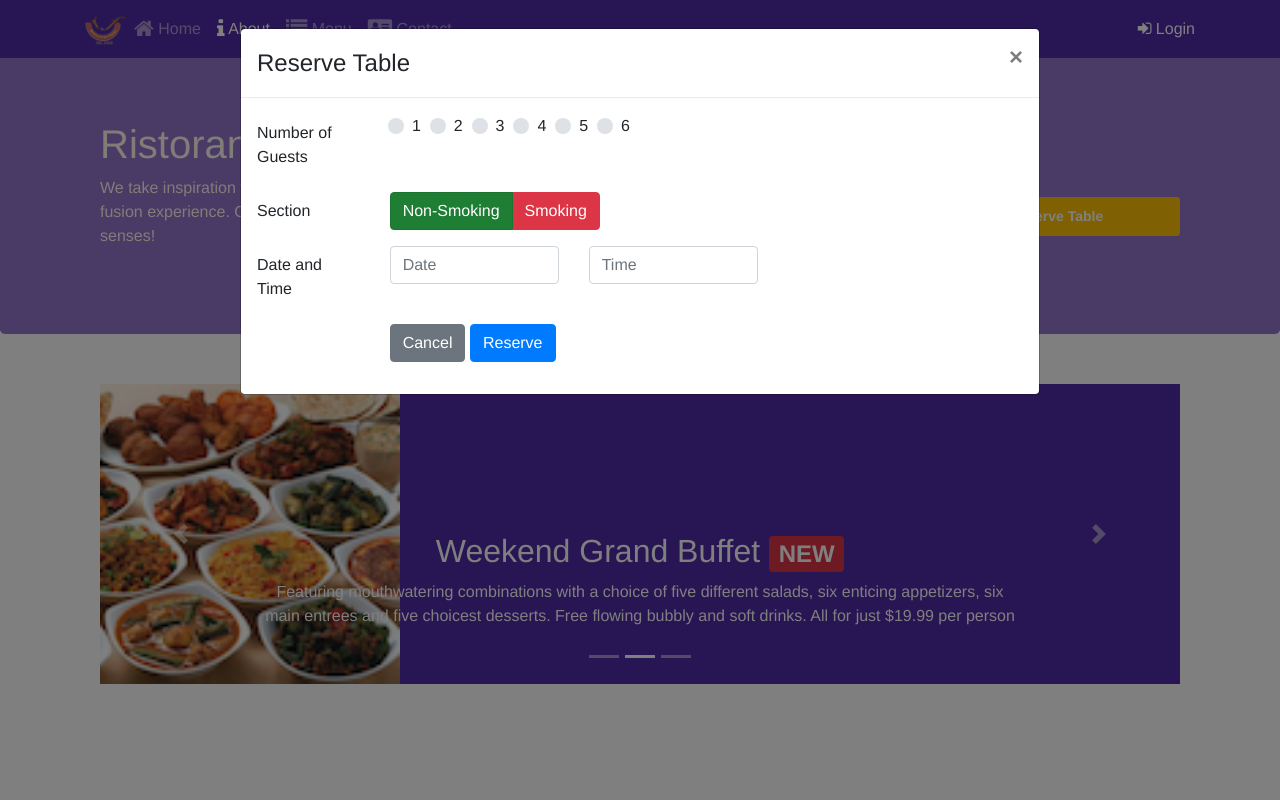
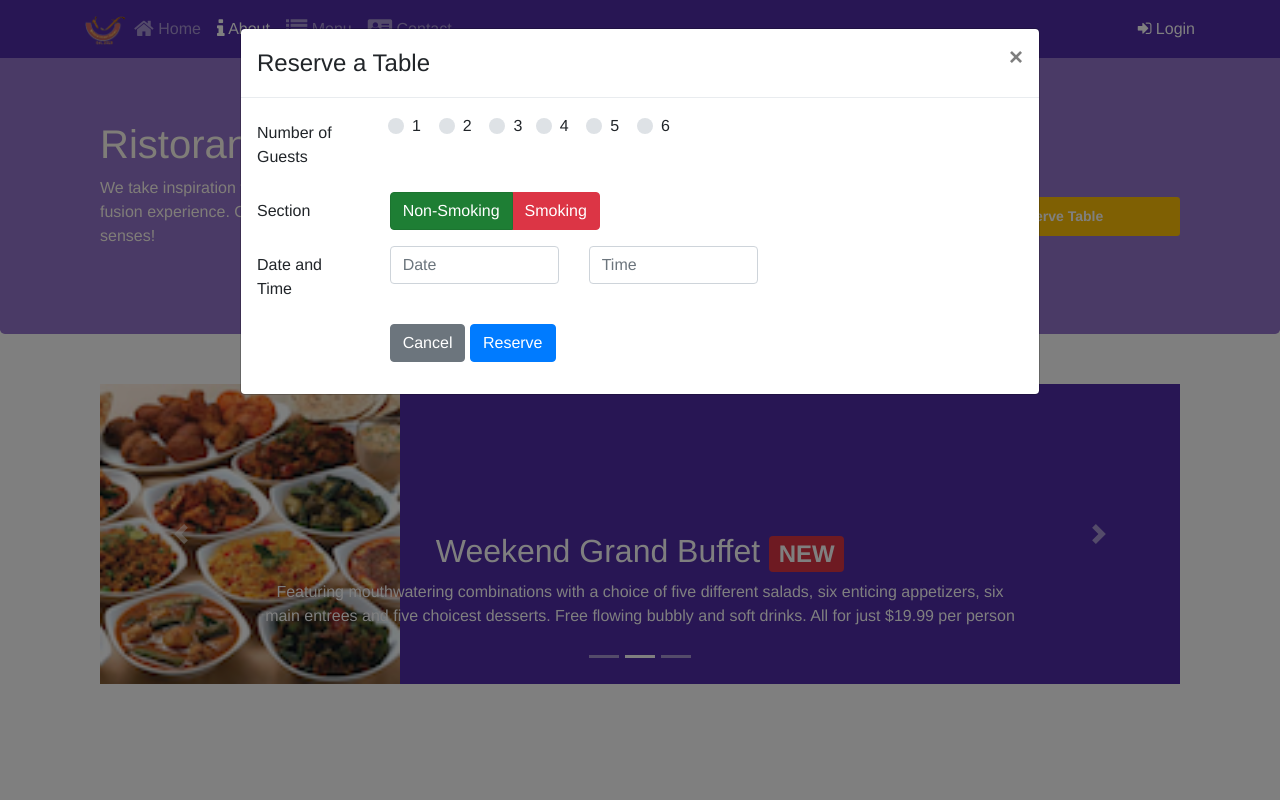
Before and after one commit to georgekunchattil1992479/confusion, a website: page index.html in a window 1280 px wide. Both pictures are taken after a click on the button "Reserve Table". Shown: the top 800 px of the page. Drawn offline with nearby package versions, Linux system fonts and the light colour scheme.

Commit message:
Adjust spaces in radio buttons

```diff
--- a/index.html
+++ b/index.html
@@ -113,7 +113,7 @@
                  -->
                         <span>
                              <a  role="button" class="btn  btn-block nav-link btn-sm bg-warning mt-5 "style="text-decoration: none; color: white; font-weight: bold;"
-                                data-toggle="modal" data-target="#reserveforms" >Reserve Table
+                                data-toggle="modal" data-target="#reserveform" >Reserve Table
                             </a>
                         </span>
 
@@ -243,12 +243,12 @@
             </div>
         </div>
 
-        <!--Reserve Forms-->
-        <div id="reserveforms" class="modal fade" role="dialog">
+        <!--Reserve Form-->
+        <div id="reserveform" class="modal fade" role="dialog">
             <div class="modal-dialog modal-lg" role="content">
                  <div class="modal-content">
                      <div class="modal-header">
-                         <h4 class="modal-title">Reserve Table</h4>
+                         <h4 class="modal-title">Reserve a Table</h4>
                          <button type="button" class="close" data-dismiss="modal">
                              &times;
                          </button>
@@ -266,31 +266,31 @@
                                           </div>
 
                                           <!-- Group of default radios - option 2 -->
-                                          &nbsp;&nbsp;<div class="custom-control custom-radio">
+                                          &nbsp;&nbsp;&nbsp;&nbsp;<div class="custom-control custom-radio">
                                                 <input type="radio" class="custom-control-input" id="defaultGroupExample2" name="groupOfDefaultRadios" >
                                                 <label class="custom-control-label" for="defaultGroupExample2">2</label>
                                           </div>
 
                                           <!-- Group of default radios - option 3 -->
-                                          &nbsp;&nbsp;<div class="custom-control custom-radio">
+                                          &nbsp;&nbsp;&nbsp;&nbsp;<div class="custom-control custom-radio">
                                                   <input type="radio" class="custom-control-input" id="defaultGroupExample3" name="groupOfDefaultRadios" >
                                                   <label class="custom-control-label" for="defaultGroupExample3">3</label>
                                           </div>
 
                                             <!-- Group of default radios - option 4 -->
-                                            &nbsp;&nbsp;<div class="custom-control custom-radio">
+                                            &nbsp;&nbsp;&nbsp;<div class="custom-control custom-radio">
                                                   <input type="radio" class="custom-control-input" id="defaultGroupExample4" name="groupOfDefaultRadios" >
                                                   <label class="custom-control-label" for="defaultGroupExample4">4</label>
                                           </div>
 
                                           <!-- Group of default radios - option 5 -->
-                                          &nbsp;&nbsp;<div class="custom-control custom-radio">
+                                          &nbsp;&nbsp;&nbsp;&nbsp;<div class="custom-control custom-radio">
                                                   <input type="radio" class="custom-control-input" id="defaultGroupExample5" name="groupOfDefaultRadios" >
                                                   <label class="custom-control-label" for="defaultGroupExample5">5</label>
                                           </div>
 
                                           <!-- Group of default radios - option 6 -->
-                                          &nbsp;&nbsp;<div class="custom-control custom-radio">
+                                          &nbsp;&nbsp;&nbsp;&nbsp;<div class="custom-control custom-radio">
                                                   <input type="radio" class="custom-control-input" id="defaultGroupExample6" name="groupOfDefaultRadios" >
                                                   <label class="custom-control-label" for="defaultGroupExample6">6</label>
                                           </div>
```
